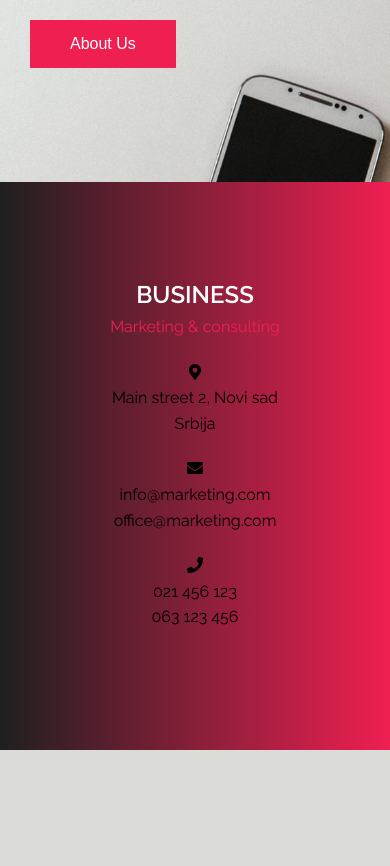
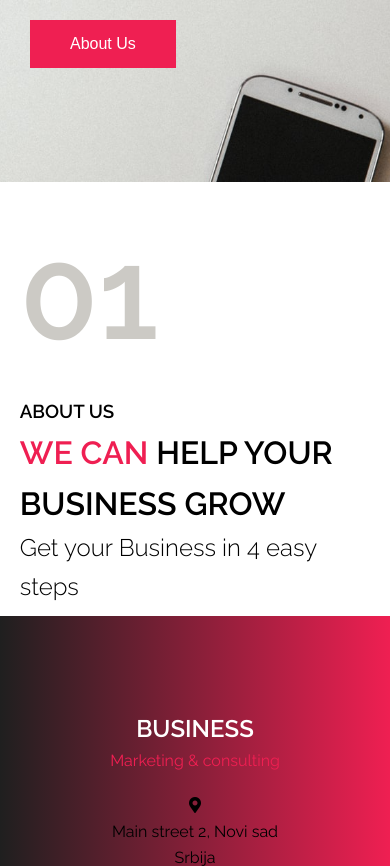
Before and after one commit to KovacAca/biznis, a PHP site: page / in a window 390 px wide. Shown: the part 658-1524 px from the top of the page. Before the commit the page ends 1408 px from the top, so only its background shows below. Run offline with PHP 8.4, Linux system fonts and the light colour scheme; some libraries are stand-ins or nearby versions.

Commit message:
headings

```diff
--- a/index.php
+++ b/index.php
@@ -8,4 +8,16 @@
         <button>About Us</button>
     </header>
 
+    <!-- headings -->
+    <section class="container headings">
+        <article>
+            <h2>01</h2>
+        </article>
+        <article>
+            <h3>About us</h3>
+            <h2><span>WE CAN</span> HELP YOUR BUSINESS GROW</h2>
+            <h4>Get your Business in 4 easy steps</h4>
+        </article>
+    </section>
+
 <?php include "partials/footer.php" ?>
--- a/scss/style.css
+++ b/scss/style.css
@@ -47,6 +47,93 @@ a:hover {
   .container {
     width: 95%;
   }
+}
+
+.headings {
+  padding: 50px 0;
+  display: -webkit-box;
+  display: -ms-flexbox;
+  display: flex;
+  -ms-flex-wrap: wrap;
+      flex-wrap: wrap;
+  -webkit-box-pack: justify;
+      -ms-flex-pack: justify;
+          justify-content: space-between;
+  -webkit-box-align: center;
+      -ms-flex-align: center;
+          align-items: center;
+  -webkit-box-orient: horizontal;
+  -webkit-box-direction: normal;
+      -ms-flex-direction: row;
+          flex-direction: row;
+}
+
+@media (max-width: 767px) {
+  .headings {
+    padding: 10px;
+  }
+}
+
+.headings article:first-child {
+  -webkit-box-flex: 2;
+      -ms-flex: 2;
+          flex: 2;
+}
+
+@media (max-width: 767px) {
+  .headings article:first-child {
+    -webkit-box-flex: 0;
+        -ms-flex: 0 0 100%;
+            flex: 0 0 100%;
+  }
+}
+
+.headings article:first-child h2 {
+  font-size: 10rem;
+  color: #cccac5;
+}
+
+@media (max-width: 767px) {
+  .headings article:first-child h2 {
+    font-size: 8rem;
+  }
+}
+
+.headings article:last-child {
+  -webkit-box-flex: 10;
+      -ms-flex: 10;
+          flex: 10;
+}
+
+@media (max-width: 767px) {
+  .headings article:last-child {
+    -webkit-box-flex: 0;
+        -ms-flex: 0 0 100%;
+            flex: 0 0 100%;
+  }
+}
+
+.headings article:last-child h3 {
+  text-transform: uppercase;
+}
+
+.headings article:last-child h2 {
+  font-size: 3rem;
+}
+
+@media (max-width: 767px) {
+  .headings article:last-child h2 {
+    font-size: 2rem;
+  }
+}
+
+.headings article:last-child h2 span {
+  color: #ef1f52;
+}
+
+.headings article:last-child h4 {
+  font-size: 1.5rem;
+  font-weight: 300;
 }
 
 /*******************
@@ -310,4 +397,8 @@ header button:hover {
   -webkit-transition: 0.3s ease;
   transition: 0.3s ease;
 }
+
+/*******************
+headings
+********************/
 /*# sourceMappingURL=style.css.map */
--- a/scss/style.scss
+++ b/scss/style.scss
@@ -66,6 +66,48 @@ a {
     margin: 0 auto;
     @media(max-width: 767px) {
         width: 95%;
+    }
+}
+.headings {
+    padding: $padding;
+    @include flex(space-between, center, row);
+    @media(max-width: 767px) {
+        padding: 10px;
+    }
+    article:first-child {
+        flex: 2;
+        @media(max-width: 767px) {
+            flex: 0 0 100%;
+        }
+        h2 {
+            font-size: 10rem;
+            color: $lightGray;
+            @media(max-width: 767px) {
+                font-size: 8rem;
+            }
+        }
+    }
+    article:last-child {
+        flex: 10;
+        @media(max-width: 767px) {
+            flex: 0 0 100%;
+        }
+        h3 {
+            text-transform: uppercase;
+        }
+        h2 {
+            font-size: 3rem;
+            @media(max-width: 767px) {
+                font-size: 2rem;
+            }
+            span {
+                color: $pink;
+            }
+        }
+        h4 {
+            font-size: 1.5rem;
+            font-weight: 300;
+        }
     }
 }
 /*******************
@@ -190,3 +232,9 @@ header {
         @include btn;
     }
 }
+/*******************
+headings
+********************/
+// .headings {
+//     @include flex(center, flex-end, column);
+// }
```
Also changed, not shown: 1 other file.
